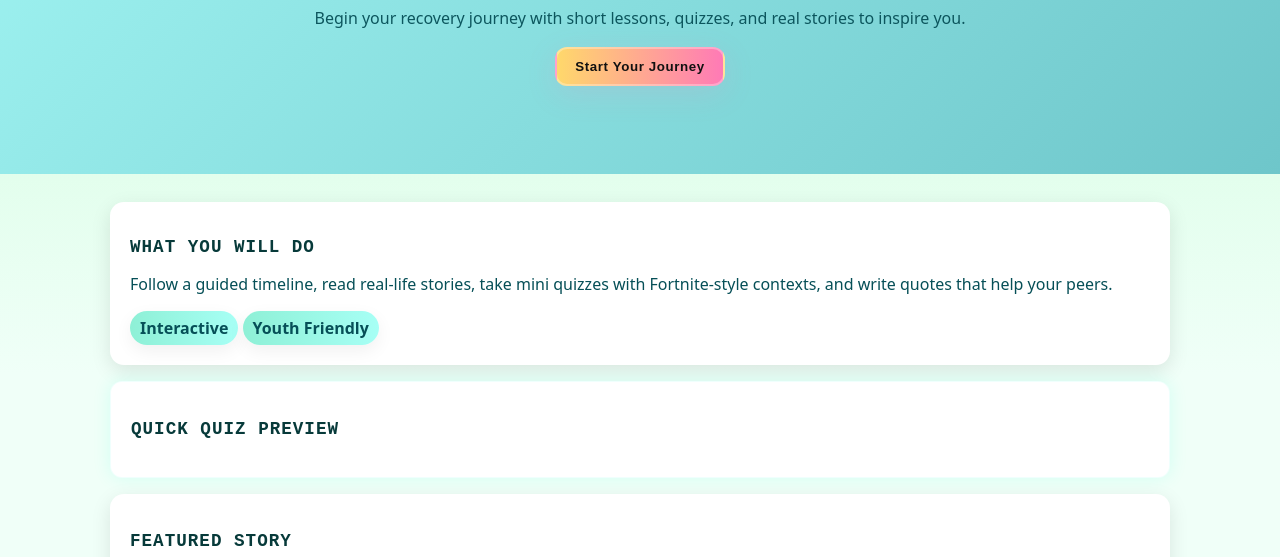
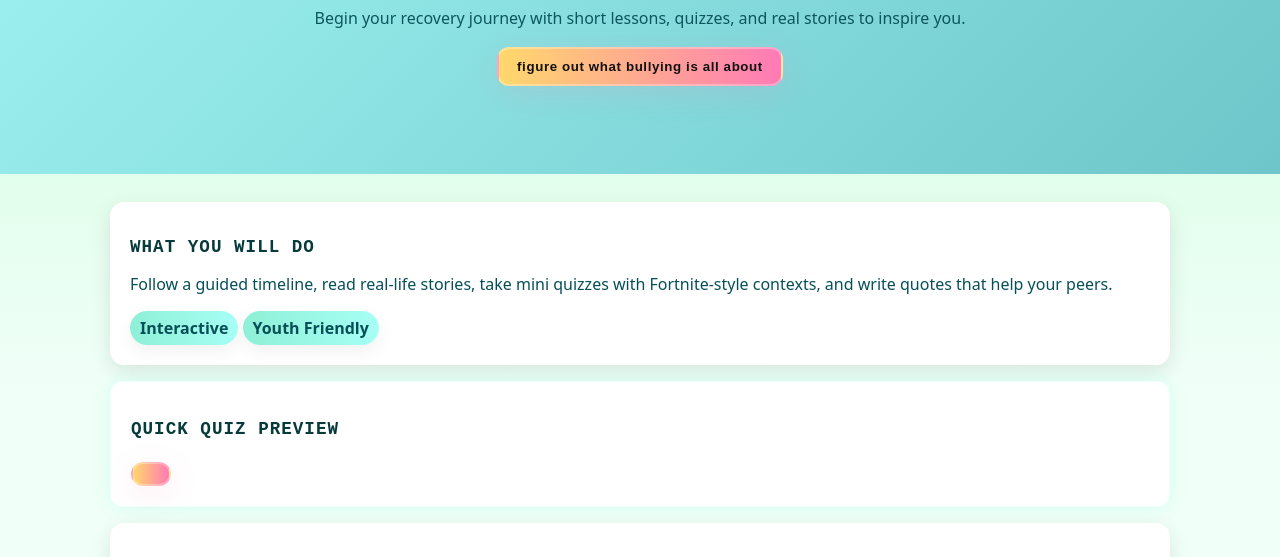
Before and after one commit to Nayel-2009/Nayel12, a plain HTML site: page index.html in a window 1280 px wide. Shown: the part 213-770 px from the top of the page. Drawn offline with Linux system fonts and the light colour scheme.

Commit message:
Modify button text and add navigation button
Updated button text and added a button for navigation.

```diff
--- a/index.html
+++ b/index.html
@@ -26,7 +26,7 @@
   <section class="hero">
     <h1>Stand Up. Speak Up. You’re not alone.</h1>
     <p>Begin your recovery journey with short lessons, quizzes, and real stories to inspire you.</p>
-    <button class="btn-game" onclick="location.href='about.html'">Start Your Journey</button>
+    <button class="btn-game" onclick="location.href='about.html'">figure out what bullying is all about</button>
   </section>
 
   <div class="container">
@@ -40,7 +40,7 @@
 
     <div class="card glow-outline">
       <h3 class="pixel-title">Quick Quiz Preview</h3>
-      <div id="homeQuiz"></div>
+      <div id="homeQuiz"></div><button class="btn-game" onclick="location.href"='lift.html' >
     </div>
 
     <div class="card">
```
